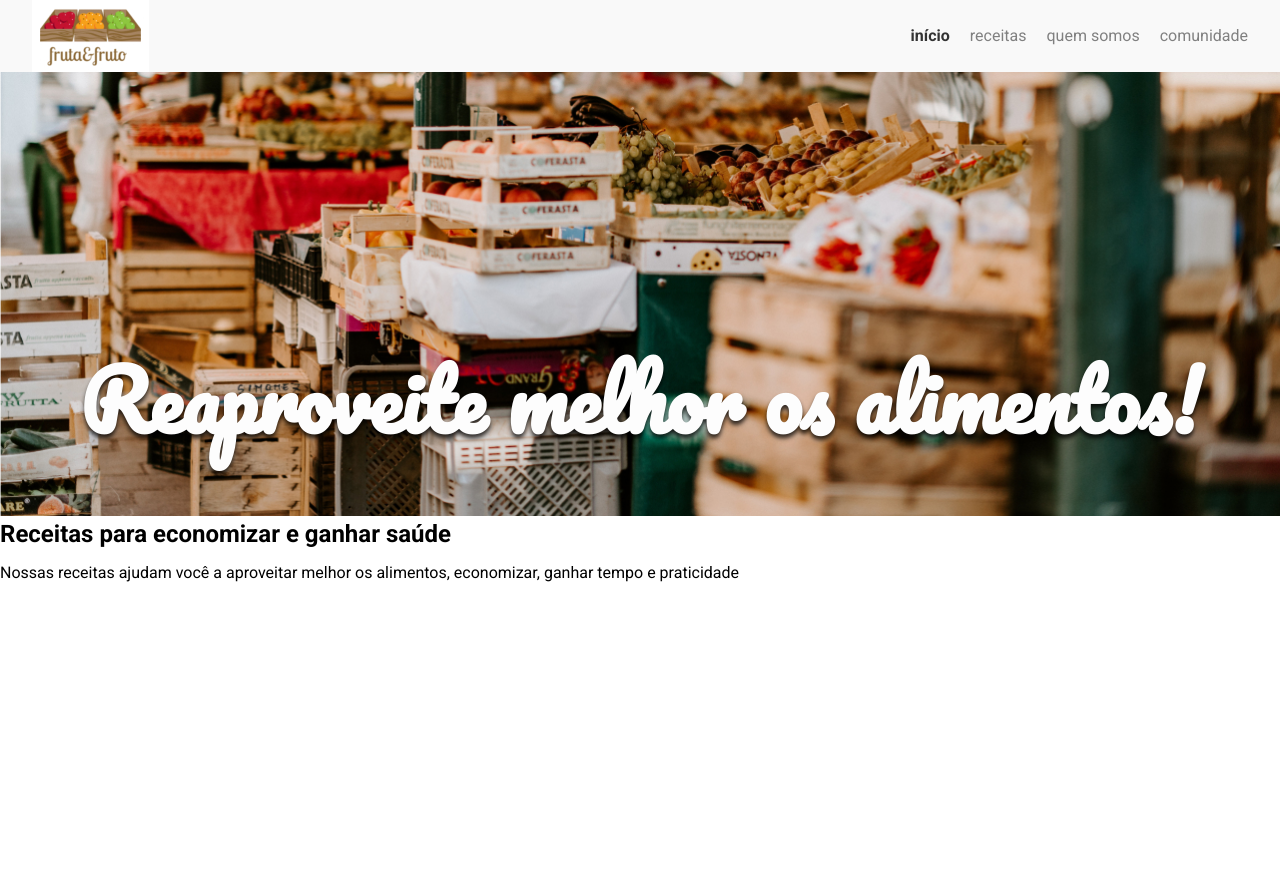
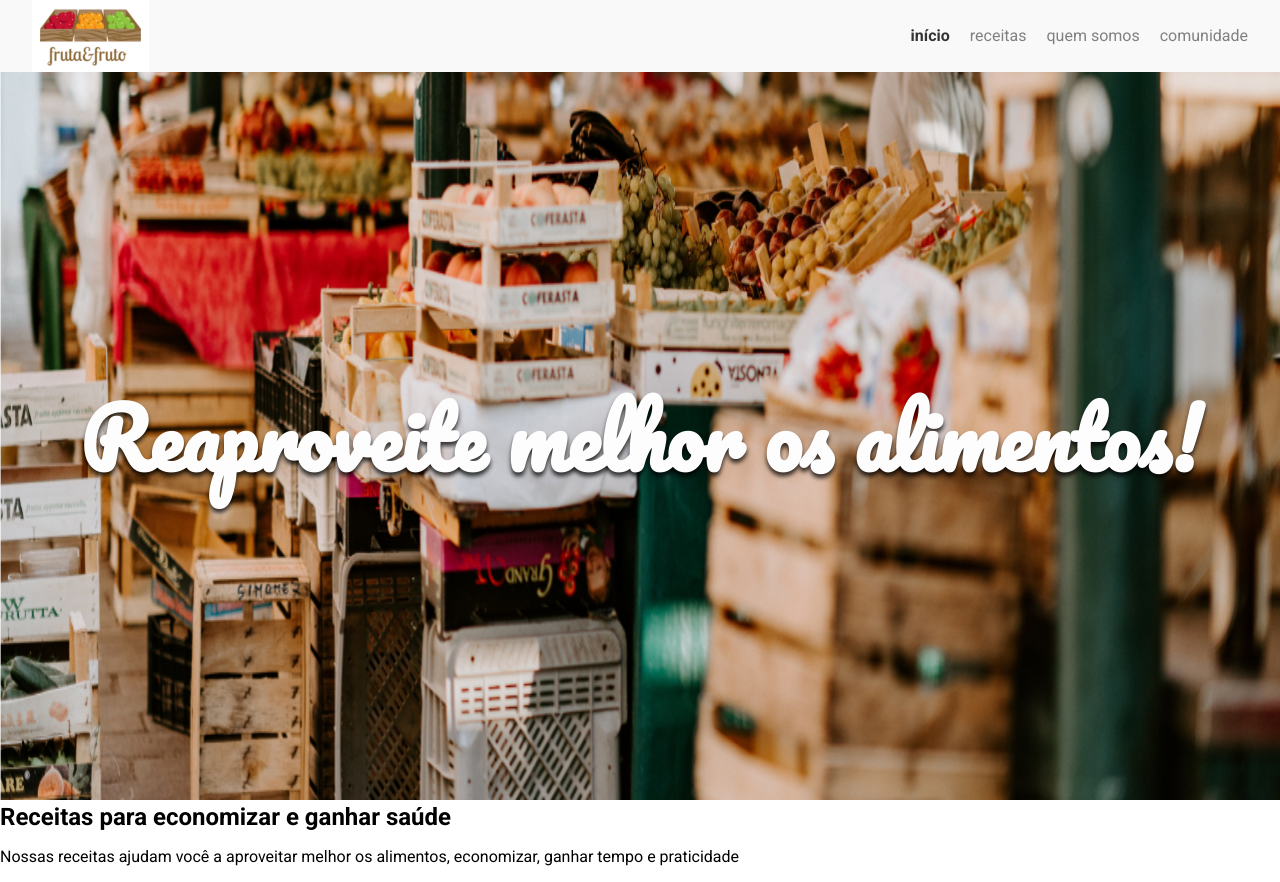
Before and after one commit to marcopla/fruta-e-fruto, a plain HTML site: page index.html in a window 1280 px wide. Before the commit the page ends 800 px from the top, so only its background shows below. Drawn offline with Linux system fonts and the light colour scheme.

Commit message:
banner finished

```diff
--- a/assets/css/banner/banner-imagem.css
+++ b/assets/css/banner/banner-imagem.css
@@ -1,3 +1,4 @@
 .banner__imagem{
   width: 100%;
+  height: calc(100vh - 72px);
 }
--- a/assets/css/banner/banner.css
+++ b/assets/css/banner/banner.css
@@ -0,0 +1,3 @@
+.banner {
+  position: relative;
+}
```
